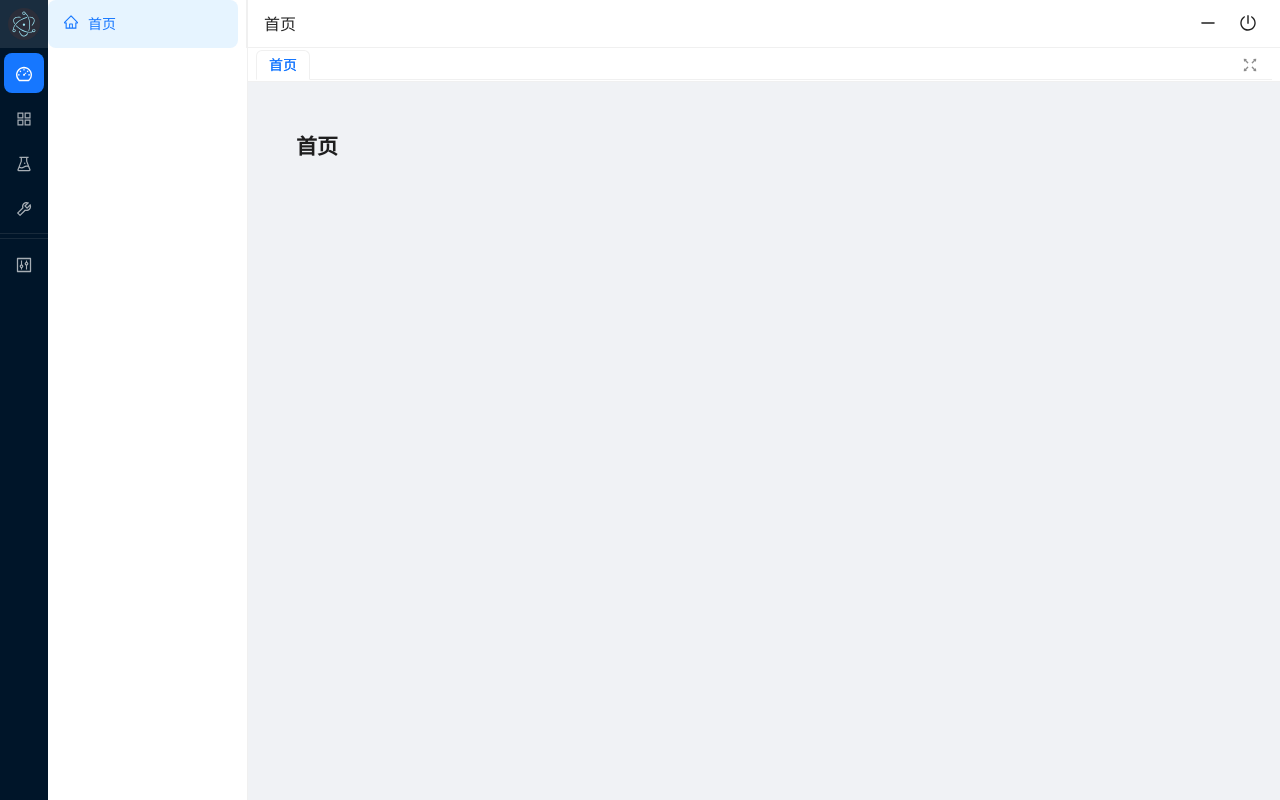
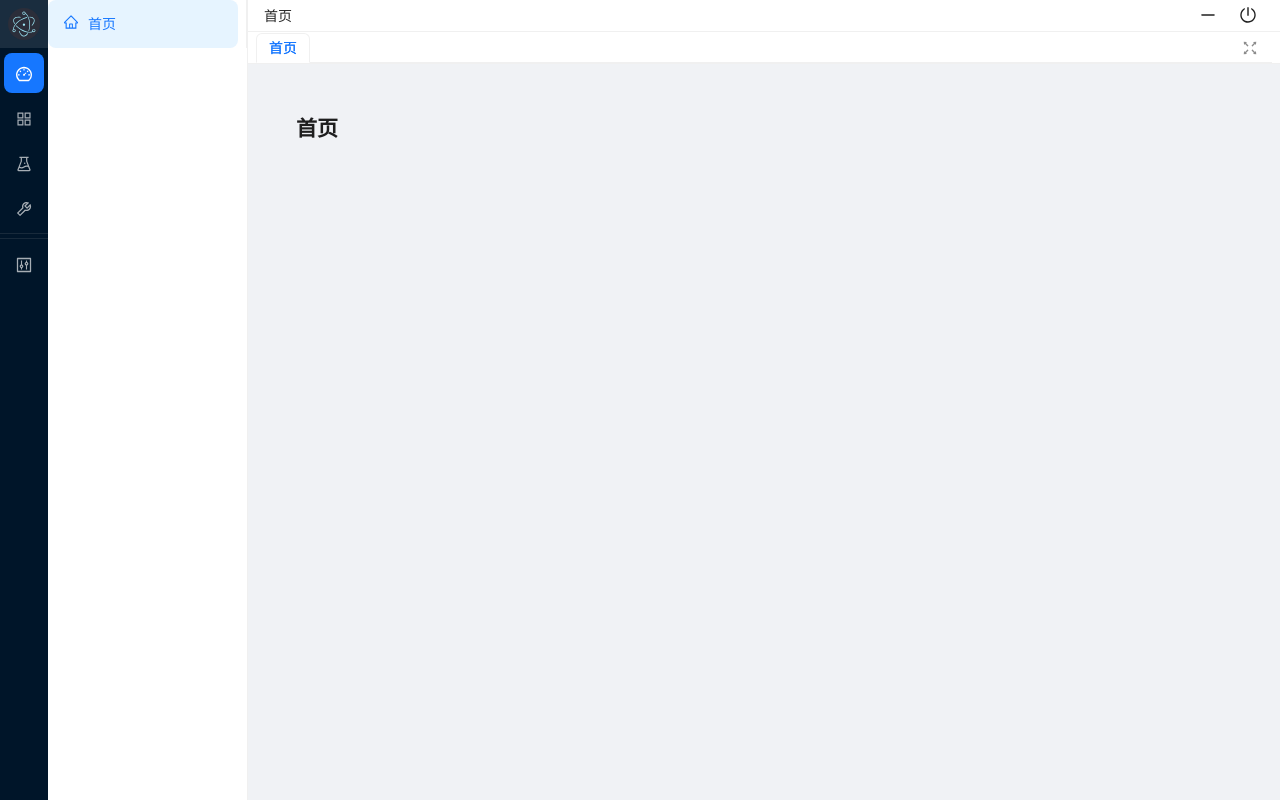
Before and after one commit to xuanbingBank/Secondary-screen-center, a Vue app: page /#/home in a window 1280 px wide. Built offline with nearby package versions, Linux system fonts and the light colour scheme.

Commit message:
调整顶栏高度

```diff
--- a/src/renderer/components/layout/HeaderLayout.vue
+++ b/src/renderer/components/layout/HeaderLayout.vue
@@ -194,8 +194,8 @@ const onTabEdit: TabsProps['onEdit'] = (targetKey, action) => {
 }
 
 .header {
-  height: 48px;
-  line-height: 48px;
+  height: 32px;
+  line-height: 32px;
   padding: 0 16px;
   display: flex;
   justify-content: space-between;
@@ -207,7 +207,7 @@ const onTabEdit: TabsProps['onEdit'] = (targetKey, action) => {
 
 .header-left h2 {
   margin: 0;
-  font-size: 16px;
+  font-size: 14px;
   font-weight: 500;
   color: rgba(0, 0, 0, 0.85);
   user-select: none;
@@ -217,7 +217,7 @@ const onTabEdit: TabsProps['onEdit'] = (targetKey, action) => {
 .tabs-container {
   padding: 2px 8px 0;
   background: #fff;
-  height: 34px;
+  height: 32px;
   border-bottom: 1px solid #f0f0f0;
   -webkit-app-region: no-drag;
 }
```
